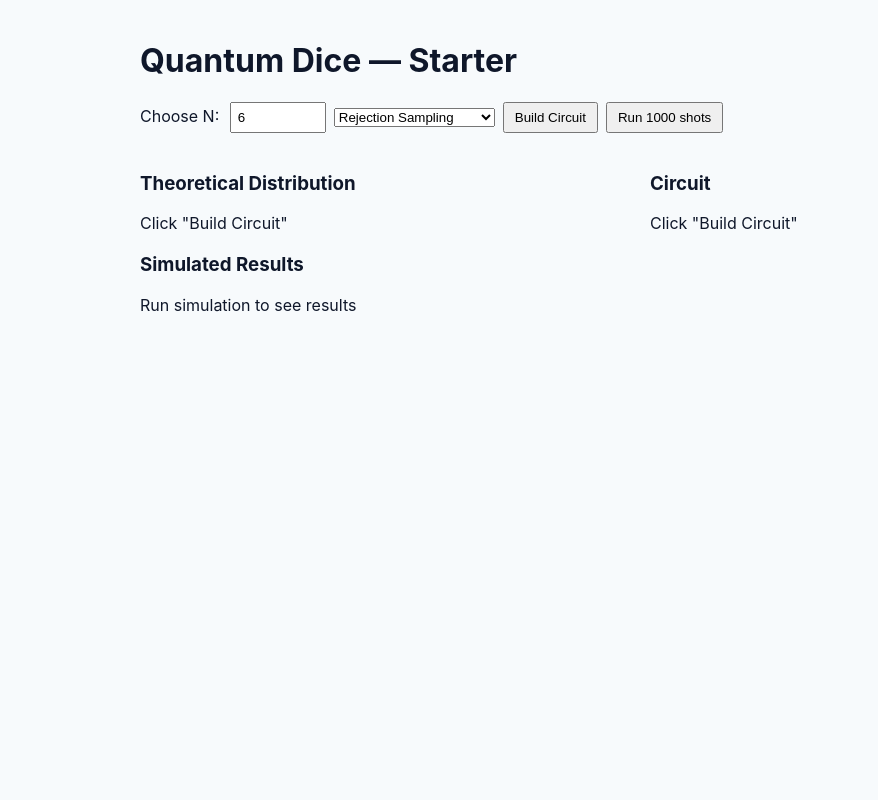
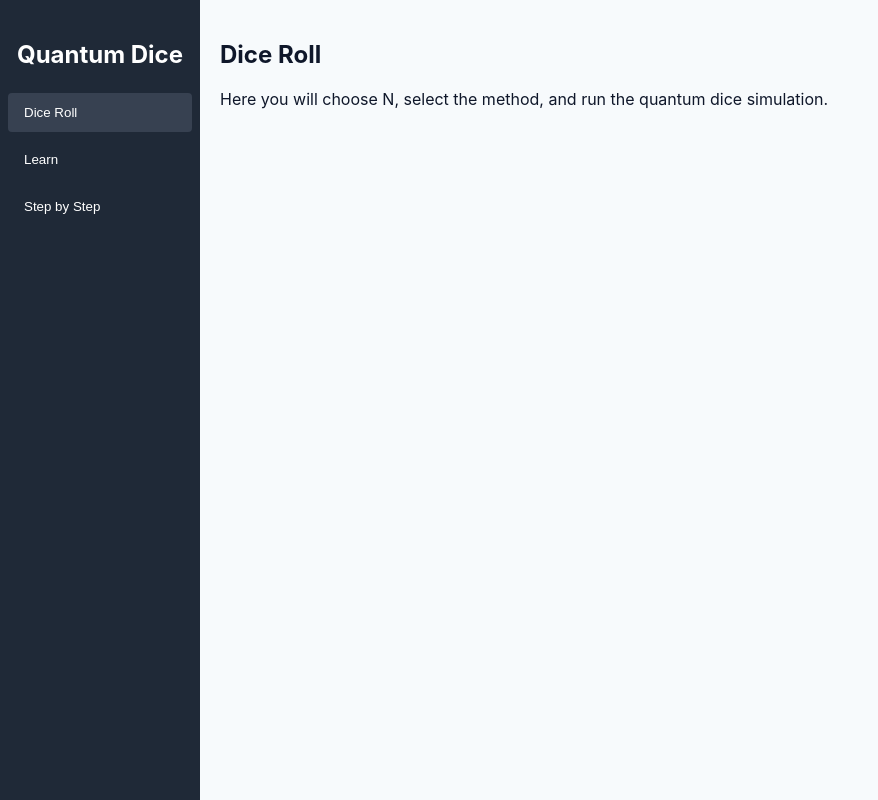
Before and after one commit to andri-egils/quantum-dice-ed, a React app in the folder frontend/: page / in a window 1280 px wide. Shown: the whole page, without its empty margins (0-878 px from the left). Built offline with nearby package versions, Linux system fonts and the light colour scheme; no server answers; the HTML template or start-up script is replaced by a standard one.

Commit message:
Added tabs for base layer design

```diff
--- a/frontend/src/App.tsx
+++ b/frontend/src/App.tsx
@@ -1,84 +1,60 @@
-import React, { useState } from 'react';
-import axios from 'axios';
-import CircuitViewer from './components/CircuitViewer';
-import Distribution from './components/Distribution';
+import React, { useState } from "react";
+import DiceRollTab from "./tabs/DiceRollTab";
+import LearnTab from "./tabs/LearnTab";
+import StepByStepTab from "./tabs/StepByStepTab";
 
-function App() {
-  const [n, setN] = useState(6);
-  const [method, setMethod] = useState('rejection');
-  const [svg, setSvg] = useState<string | null>(null);
-  const [theoretical, setTheoretical] = useState<any>(null);
-  const [counts, setCounts] = useState<any>(null);
+export default function App() {
+  const [activeTab, setActiveTab] = useState("Dice Roll");
 
-  // Backend base URL
-  const API_BASE = import.meta.env.VITE_API_BASE || 'http://localhost:8000';
-
-  // Call /build_circuit
-  async function buildCircuit() {
-    try {
-      const res = await axios.post(API_BASE + '/build_circuit', { n: Number(n), method });
-      setSvg(res.data.svg);
-      setTheoretical(res.data.theoretical);
-      setCounts(null);
-    } catch (err) {
-      console.error(err);
-      alert("Error fetching circuit from backend");
+  const renderTabContent = () => {
+    switch (activeTab) {
+      case "Dice Roll":
+        return <DiceRollTab />;
+      case "Learn":
+        return <LearnTab />;
+      case "Step by Step":
+        return <StepByStepTab />;
+      default:
+        return null;
     }
-  }
-
-  // Call /simulate
-  async function runSimulation() {
-    try {
-      const res = await axios.post(API_BASE + '/simulate', { n: Number(n), method, shots: 1000 });
-      setCounts(res.data.counts_mapped);
-    } catch (err) {
-      console.error(err);
-      alert("Error running simulation");
-    }
-  }
+  };
 
   return (
-    <div style={{ padding: 20, maxWidth: 1000, margin: '0 auto', fontFamily: 'Inter, system-ui' }}>
-      <h1>Quantum Dice — Starter</h1>
-
-      <div style={{ marginTop: 12 }}>
-        <label>Choose N: </label>
-        <input
-          type="number"
-          min={1}
-          max={20}
-          value={n}
-          onChange={(e) => setN(Number(e.target.value))}
-        />
-        <select value={method} onChange={(e) => setMethod(e.target.value)} style={{ marginLeft: 8 }}>
-          <option value="rejection">Rejection Sampling</option>
-          <option value="exact">Exact (reject overflows)</option>
-        </select>
-        <button onClick={buildCircuit} style={{ marginLeft: 8 }}>
-          Build Circuit
-        </button>
-        <button onClick={runSimulation} style={{ marginLeft: 8 }}>
-          Run 1000 shots
-        </button>
+    <div style={{ display: "flex", height: "100vh", fontFamily: "Inter, system-ui" }}>
+      {/* Sidebar */}
+      <div
+        style={{
+          width: 200,
+          backgroundColor: "#1f2937",
+          color: "white",
+          display: "flex",
+          flexDirection: "column",
+          paddingTop: 20,
+        }}
+      >
+        <h2 style={{ textAlign: "center", marginBottom: 20 }}>Quantum Dice</h2>
+        {["Dice Roll", "Learn", "Step by Step"].map((tab) => (
+          <button
+            key={tab}
+            onClick={() => setActiveTab(tab)}
+            style={{
+              padding: "12px 16px",
+              margin: "4px 8px",
+              backgroundColor: activeTab === tab ? "#374151" : "transparent",
+              border: "none",
+              color: "white",
+              cursor: "pointer",
+              textAlign: "left",
+              borderRadius: 4,
+            }}
+          >
+            {tab}
+          </button>
+        ))}
       </div>
 
-      <div style={{ display: 'flex', gap: 20, marginTop: 20 }}>
-        <div style={{ flex: 1 }}>
-          <h3>Theoretical Distribution</h3>
-          {theoretical ? <Distribution data={theoretical} /> : <div>Click "Build Circuit"</div>}
-        </div>
-        <div style={{ flex: 1 }}>
-          <h3>Circuit</h3>
-          {svg ? <CircuitViewer svg={svg} /> : <div>Click "Build Circuit"</div>}
-        </div>
-      </div>
-
-      <div style={{ marginTop: 20 }}>
-        <h3>Simulated Results</h3>
-        {counts ? <Distribution data={counts} /> : <div>Run simulation to see results</div>}
-      </div>
+      {/* Main content */}
+      <div style={{ flex: 1, padding: 20, overflow: "auto" }}>{renderTabContent()}</div>
     </div>
   );
 }
-
-export default App;
--- /dev/null
+++ b/frontend/src/tabs/diceRollTab.tsx
@@ -0,0 +1,11 @@
+import React from "react";
+
+export default function DiceRollTab() {
+  return (
+    <div>
+      <h2>Dice Roll</h2>
+      <p>Here you will choose N, select the method, and run the quantum dice simulation.</p>
+      {/* You can paste your current Dice Roll UI here */}
+    </div>
+  );
+}
--- /dev/null
+++ b/frontend/src/tabs/learnTab.tsx
@@ -0,0 +1,11 @@
+import React from "react";
+
+export default function LearnTab() {
+  return (
+    <div>
+      <h2>Learn</h2>
+      <p>This tab explains the different methods and how the quantum circuit is prepared.</p>
+      {/* Add educational content here */}
+    </div>
+  );
+}
--- /dev/null
+++ b/frontend/src/tabs/stepByStepTab.tsx
@@ -0,0 +1,11 @@
+import React from "react";
+
+export default function StepByStepTab() {
+  return (
+    <div>
+      <h2>Step by Step</h2>
+      <p>Visualize the quantum circuit gate by gate and see how the distribution evolves.</p>
+      {/* Add your step simulator component here */}
+    </div>
+  );
+}
```
